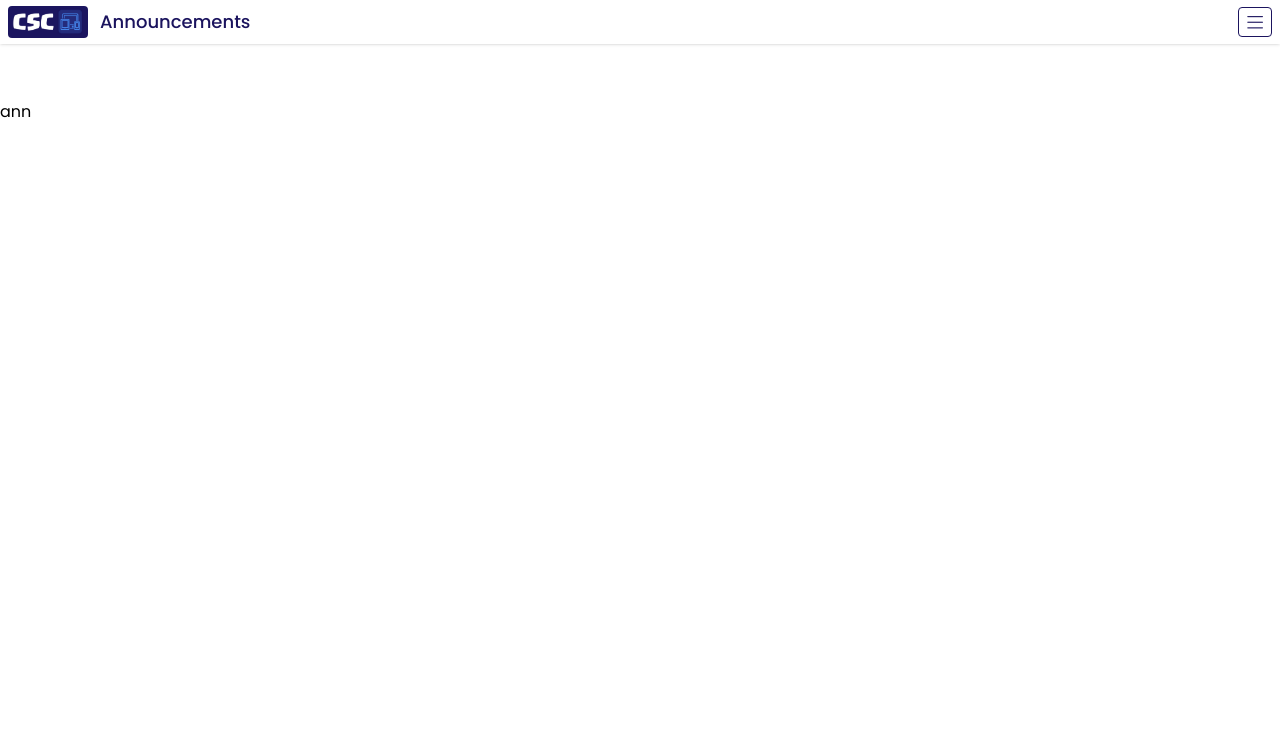
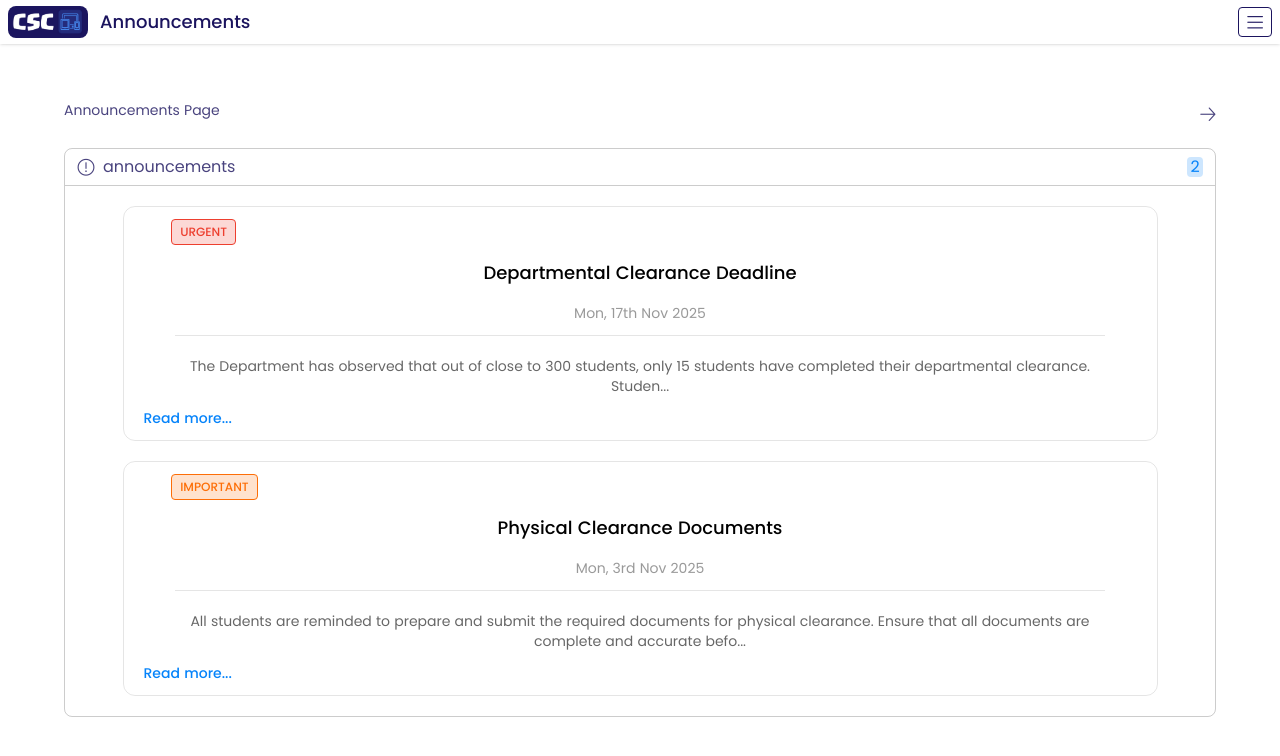
Before and after one commit to Joeysan77/CSC-HUB, a React (Vite) app: page /announcements in a window 1280 px wide. Shown: the top 756 px of the page. Built offline with nearby package versions, Linux system fonts and the light colour scheme.

Commit message:
annoucement update

```diff
--- a/src/components/Announcement.jsx
+++ b/src/components/Announcement.jsx
@@ -1,4 +1,6 @@
 import {Link} from 'react-router-dom'
+import {PhysicalClearance, DepartmentalClearanceDeadline} from './AnnouncementsList'
+
 
 export default function Announcement() {
     return (
@@ -13,10 +15,11 @@ export default function Announcement() {
                     <i className="fal fa-exclamation-circle text-lg "></i><p>announcements</p>
                 </div>
 
-                <div className="tgray h-5 w-4 gray-sm flex center rounded py-1.5 px-1.5"><span className="tgray-md">0</span></div>
+                <div className="tblue h-5 w-4 blue-sm flex center rounded py-1.5 px-1.5"><span className="">2</span></div>
                 </div>
+            <DepartmentalClearanceDeadline/>
+            <PhysicalClearance/>
 
-            <p className="text-center text-sm tgray p-0 m-0 my-5 ">no announcements here</p>
         </div>
        <div className="line my-15 w90">
 
--- /dev/null
+++ b/src/components/AnnouncementOverlay.jsx
@@ -0,0 +1,29 @@
+import Dark from './Dark'
+
+export default function AnnouncementOverlay({show, title, date, onClose, content}) {
+    return (
+        <>
+          <Dark
+          show={show}
+          zIndex="z-[16] left-0"
+          onClick={onClose}
+          />
+
+          <div className={`${show ? '' : 'hide scale-90' } fixed left-0 w90 max-h-[75vh] overflow-y-auto rounded-xl bg-white/80 top-20 w90 z-[17] shadow-lg`}>
+
+
+
+                    <i onClick={onClose} className="far fa-xmark text-lg py-1 mx-3"></i>
+                <div className="shadow py-2">
+                    <p className="uppercase py-2 font-medium text-center text-xl">{title}</p>
+                    <p className="text-sm tgray mx-4">{date}</p>
+                </div>
+
+                <div className="w90 py-5">{content}</div>
+
+
+
+          </div>
+        </>
+    )
+}
--- /dev/null
+++ b/src/components/AnnouncementsList.jsx
@@ -0,0 +1,222 @@
+import {useState} from 'react'
+import {Title, List} from './Utilities'
+import AnnouncementOverlay from './AnnouncementOverlay'
+
+
+export function PhysicalClearance() {
+
+    const [showOverlay, setShowOverlay] = useState(false)
+
+    let title = 'Physical Clearance Documents'
+    let date = 'Mon, 3rd Nov 2025'
+    let desc = 'All students are reminded to prepare and submit the required documents for physical clearance. Ensure that all documents are complete and accurate befo...'
+
+
+    return (
+    <>
+
+        <AnnouncementOverlay
+         show={showOverlay}
+         title={title}
+         date={date}
+         onClose={() => {
+             setShowOverlay(false)
+         }}
+         content={
+             <>
+             <p className="my-2 w90 text-black/70 text-center">
+                 Physical clearance for the <b> Computer Science Department</b> takes place only on <b>Tuesdays</b>.<br/><br/> Students are advised to attend strictly on the approved day, as clearance will not be conducted on other days.<br/><br/>
+Collection of CSC 22 forms will be done only on <b>Fridays</b>.<br/><br/>
+Students are to come along with the following documents for clearance arranged in this manner:
+
+             </p>
+
+             <div className="my-10">
+                 <List
+                 num="1"
+                 item="Jamb Original Result Slip"
+                 desc="1 original copy"
+                 />
+
+                 <List
+                 num="2"
+                 item="Duplicate of JAMB Admission letter"
+                 desc="1 original copy"
+                 />
+
+                 <List
+                 num="3"
+                 item="FUTO PUTME application slip"
+                 desc="1 photocopy"
+                 />
+
+
+                 <List
+                 num="4"
+                 item="FUTO PUTME screening Result slip"
+                 desc="1 original copy"
+                 />
+
+
+                 <List
+                 num="5"
+                 item="O-Level Statements of result"
+                 desc="1 original copy"
+                 />
+
+                 <List
+                 num="6"
+                 item="Confirmation of Admission slip"
+                 desc="1 original copy & 1 photocopy"
+                 />
+
+                 <List
+                 num="7"
+                 item="FUTO Admission Letter"
+                 desc="3 original copies"
+                 />
+
+                 <List
+                 num="8"
+                 item="Development Levy reciept"
+                 desc="1 photocopy"
+                 />
+
+                 <List
+                 num="9"
+                 item="School Fees reciept"
+                 desc="1 photocopy"
+                 />
+
+                 <List
+                 num="10"
+                 item="Candidate Profile slip"
+                 desc="1 original copy"
+                 />
+
+                 <List
+                 num="11"
+                 item="Original Validity Form with Passport"
+                 desc="3 original copies"
+                 />
+
+                 <List
+                 num="12"
+                 item="Signed Acceptance Letter"
+                 desc="3 photocopies"
+                 />
+
+                 <List
+                 num="13"
+                 item="Student Information Form"
+                 desc="3 original copies"
+                 />
+
+                 <List
+                 num="14"
+                 item="Undertaking Form"
+                 desc="3 photocopies"
+                 />
+
+                 <List
+                 num="15"
+                 item="Birth Certificate"
+                 desc="1 photocopy"
+                 />
+
+                 <List
+                 num="16"
+                 item="Local Govt Certification Letter"
+                 desc="1 photocopy"
+                 />
+
+                 <List
+                 num="17"
+                 item="NIN slip or certificate"
+                 desc="1 photocopy"
+                 />
+
+                 <List
+                 num="18"
+                 item="Direct Entry Candidates: OND/HND/Degree statement of results (for direct entry candidates only)"
+                 desc="1 original copy"
+                 />
+
+             </div>
+             <p className="my-2 w90 text-black/70 text-center">Ensure that all documents are complete and properly arranged before coming, as incomplete documents may delay your clearance.</p>
+             </>
+         }
+         />
+
+        <div className="my-5 w90 rounded-xl border border-black/10">
+         <Title
+         title={title}
+         date={date}
+         status='important'
+         />
+
+         <p className="w90 my-3 text-sm text-black/60 text-center px-3">{desc}</p>
+
+         <p onClick={() => {
+           setShowOverlay(true)
+         }}
+          className="tblue text-sm my-3  font-medium mx-5">Read more...</p>
+
+
+        </div>
+    </>
+    )
+}
+
+
+export function DepartmentalClearanceDeadline() {
+
+    const [showOverlay, setShowOverlay] = useState(false)
+
+    let title = 'Departmental Clearance Deadline'
+    let date = 'Mon, 17th Nov 2025'
+    let desc = "The Department has observed that out of close to 300 students, only 15 students have completed their departmental clearance.   Studen..."
+
+
+    return (
+    <>
+
+        <AnnouncementOverlay
+         show={showOverlay}
+         title={title}
+         date={date}
+         onClose={() => {
+             setShowOverlay(false)
+         }}
+         content={
+             <>
+
+             <p className="w90 text-black/70 text-center my-5">
+                 The Department has observed that out of close to <b>300</b> students, only <b>15</b> students have completed their departmental clearance.<br/><br/>
+Students are hereby informed that the deadline for departmental clearance has been moved forward to <b>Wednesday, 17/12/25</b>.<br/> Any student who fails to complete the clearance process on or before this date should be prepared to pay <b>additional charges or penalties for late clearance</b>.<br/><br/>
+Please note that without completing your departmental clearance, you are not yet recognized as a <b>Computer Science (CSC) student</b>.<br/><br/>
+All concerned students are advised to take this information seriously and act immediately.
+             </p>
+             </>
+         }
+         />
+
+        <div className="my-5 w90 rounded-xl border border-black/10">
+         <Title
+         title={title}
+         date={date}
+         status="urgent"
+         />
+
+         <p className="w90 my-3 text-sm text-black/60 text-center px-3">{desc}</p>
+
+         <p onClick={() => {
+           setShowOverlay(true)
+         }}
+          className="tblue text-sm my-3  font-medium mx-5">Read more...</p>
+
+
+        </div>
+    </>
+    )
+}
--- a/src/components/Dark.jsx
+++ b/src/components/Dark.jsx
@@ -1,4 +1,19 @@
+import {useEffect} from 'react'
+
 export default function Dark({zIndex, onClick, show}) {
+
+    useEffect(() => {
+    if (show) {
+      document.body.style.overflow = "hidden";
+    } else {
+      document.body.style.overflow = "";
+    }
+
+    return () => {
+      document.body.style.overflow = "";
+    };
+  }, [show]);
+
     return (
         <div onClick={onClick} className={`${zIndex} w-full fixed h-full backdrop-blur-lg top-0 bg-black/50 ${show ? '' : 'hide'} `}>
 
--- a/src/components/Hero.jsx
+++ b/src/components/Hero.jsx
@@ -13,7 +13,7 @@ export default function Hero() {
                 Check assignments, view announcements, and stay updated on events—all in one place.
             </p>
 
-            <Link to="assignment_hub" className="flex pri rounded-full my-8 py-2 w80 center gap-5"><p className=" font-medium">View Assignments</p><i className="far fa-arrow-right text-lg"></i></Link>
+            <Link to="assignment_hub" className="flex pri rounded-lg my-8 py-2 w80 center gap-5"><p className=" font-medium">View Assignments</p><i className="far fa-arrow-right text-lg"></i></Link>
             </div>
 
            <div className="line mt-20 mb-10 w90"></div>
--- a/src/components/Logo.jsx
+++ b/src/components/Logo.jsx
@@ -3,7 +3,7 @@ import {Link} from 'react-router-dom'
 export function Icon({size}) {
     return (
     <Link to="/">
-         <img src="icon.png" className={` ${size} rounded `}alt=""/>
+         <img src="icon.png" className={` ${size} rounded-lg`}alt=""/>
     </Link>
 
     )
--- /dev/null
+++ b/src/components/Utilities.jsx
@@ -0,0 +1,40 @@
+export function Title({title, date, status}) {
+
+
+    let sta;
+    let staCol;
+
+    if (status == 'urgent') {
+        staCol = 'red-sm bred tred'
+        sta = 'URGENT'
+    } else if (status === 'important') {
+        staCol = 'orange-sm torange borange'
+        sta ="IMPORTANT"
+    } else if (status === 'notice') {
+        staCol = 'blue-sm tblue bblue'
+        sta = 'NOTICE'
+    }
+
+    return (
+        <div className="border-b border-black/10 mb-5 w90 py-3 relative">
+            <p className="text-lg font-medium text-center pb-4 pt-10 ">{title}</p>
+            <p className="tgray-lg text-sm px-3 text-center ">{date} </p>
+
+            <div className="absolute top-0 -left-1 my-3 text-xs">
+                <p className={`${staCol} py-1 border font-medium px-2 rounded`}>{sta}</p>
+            </div>
+        </div>
+    )
+}
+
+export function List({num, item, desc}) {
+    return (
+        <div className="my-3 w90 rounded-xl border border-black/10 p-3">
+           <div className="flex v-center w-full">
+               <p className="font-semibold text-lg px-3">{num}</p>
+            <p className="px-3 text-center font-medium my-1">{item}</p>
+           </div>
+            <p className="text-sm tgray text-center">{desc}</p>
+        </div>
+    )
+}
--- a/src/pages/Announcements.jsx
+++ b/src/pages/Announcements.jsx
@@ -1,5 +1,9 @@
+import Announcement from '../components/Announcement'
+
 export default function Announcements() {
     return (
-        <div>ann</div>
+        <div>
+            <Announcement/>
+        </div>
     )
 }
```
Also changed, not shown: src/components/Menu.jsx (+5 -2 lines).
